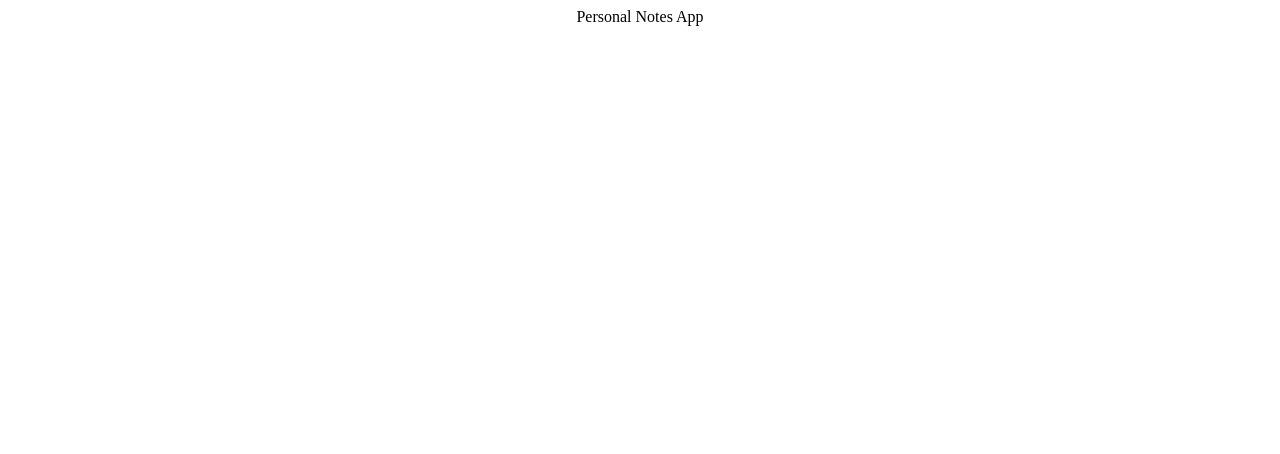
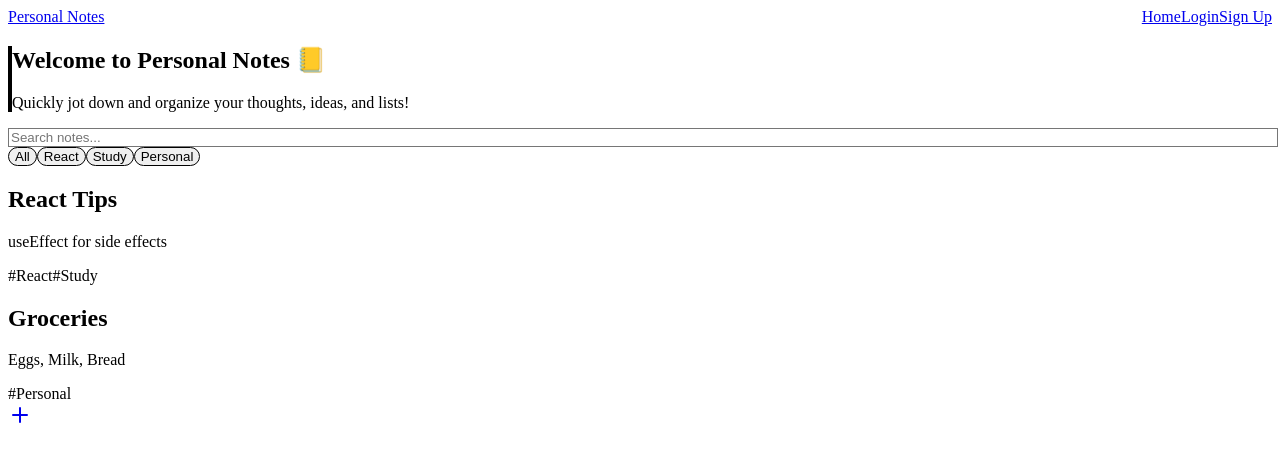
Before and after one commit to Viraj1975/personal-notes-website, a React (Vite) app in the folder frontend/: page / in a window 1280 px wide. Shown: the top 454 px of the page. Built offline with nearby package versions, Linux system fonts and the light colour scheme.

Commit message:
updating app.jsx to adding route

```diff
--- a/frontend/src/App.jsx
+++ b/frontend/src/App.jsx
@@ -1,11 +1,35 @@
-import './App.css'
+import {BrowserRouter as Router,Routes,Route,Navigate} from "react-router-dom";
+import Navbar from "./components/Navbar";
+
+import Home from "./pages/Home";
+import About from "./pages/About";
+import AddNote from "./pages/AddNote";
+import AllNotes from "./pages/AllNotes";
+import Login from "./pages/Login";
+import Signup from "./pages/SignUp";
+import Profile from "./pages/Profile";
+import Settings from "./pages/Settings";
 
 function App() {
+  const isAuthenticated = localStorage.getItem("authToken");
+
   return (
-    <div className="text-2xl font-bold text-center mt-10">
-      Personal Notes App
-    </div>
-  )
+    <Router>
+      <Navbar/>
+      <Routes>
+        <Route path="/" element={<Home />} />
+        <Route path="/about" element={<About />} />
+        <Route path="/add" element={isAuthenticated ? <AddNote /> : <Navigate to="/login" />} />
+        <Route path="/notes" element={isAuthenticated ? <AllNotes /> : <Navigate to="/login" />} />
+        <Route path="/login" element={<Login />} />
+        <Route path="/signup" element={<Signup />} />
+        <Route path="/profile" element={isAuthenticated ? <Profile /> : <Navigate to="/login" />} />
+        <Route path="/settings" element={isAuthenticated ? <Settings /> : <Navigate to="/login" />} />
+        {/* Redirect unknown paths to home */}
+        <Route path="*" element={<Navigate to="/" />} />
+      </Routes>
+    </Router>
+  );
 }
 
-export default App
+export default App;
```
